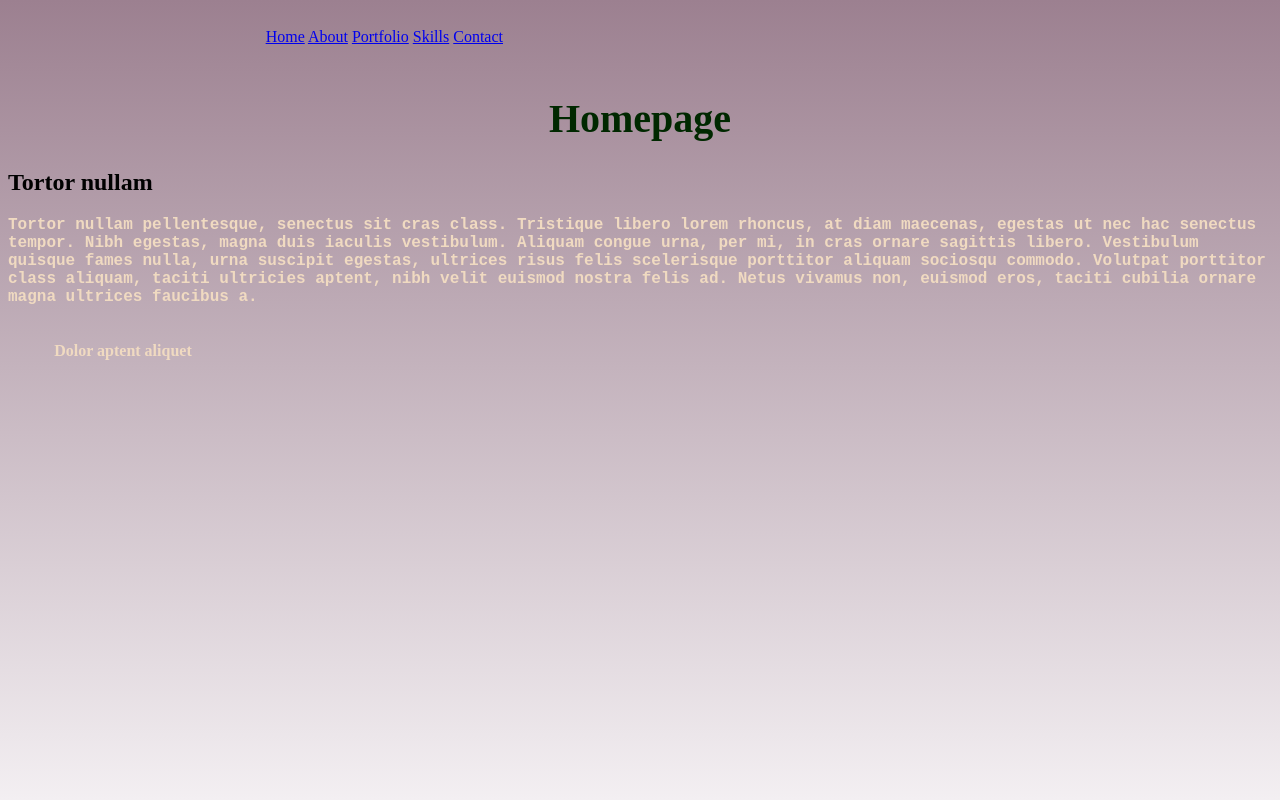
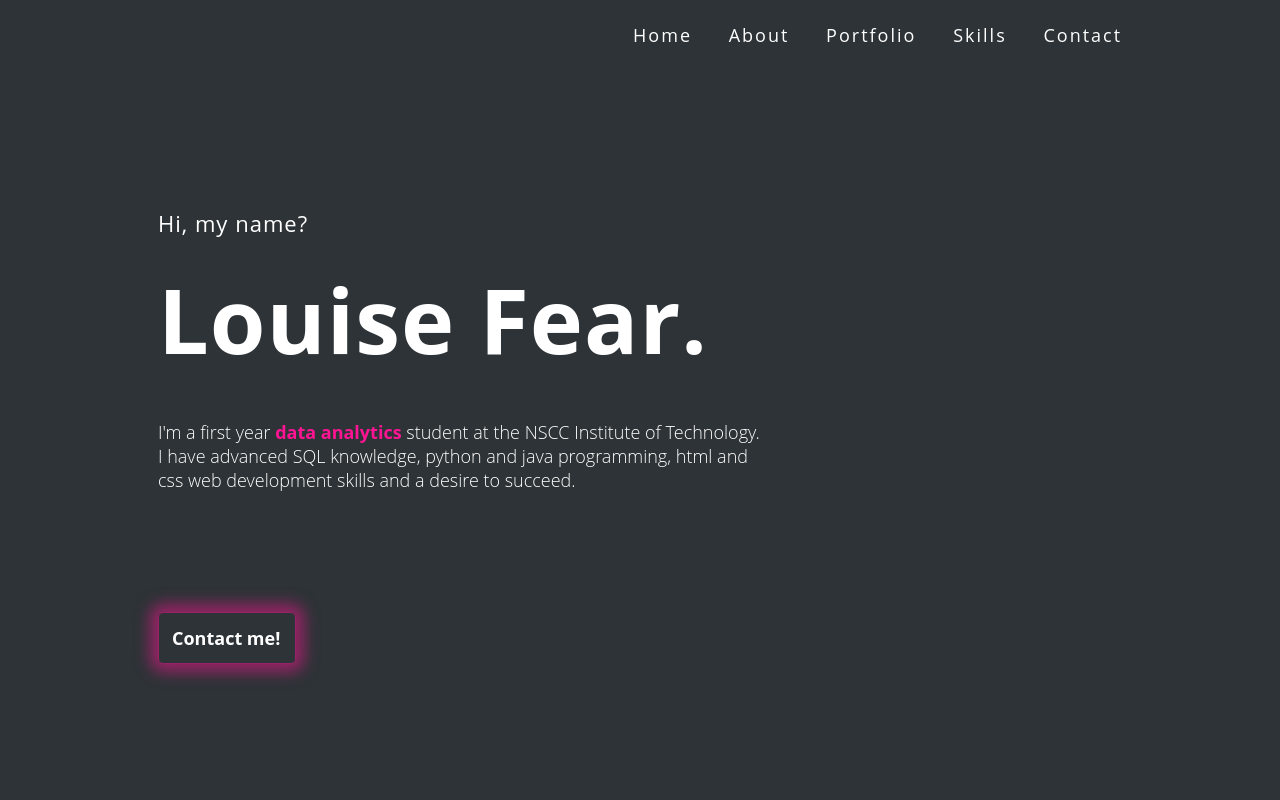
Before and after one commit to Fearlouise/WEBD1000-finalProject, a plain HTML site: page index.html in a window 1280 px wide. Drawn offline with Linux system fonts and the light colour scheme.

Commit message:
Homepage style changes and id organization

```diff
--- a/index.html
+++ b/index.html
@@ -1,8 +1,9 @@
 <DOCTYPE! html>
     <head>
-        <title>Fear's Portfolio</title>
+        <title>Louise Fear</title>
         <link rel="stylesheet" type="text/css" href="portfolio_base.css">
     </head>
+
     <body class="homepageBody">
         <nav>
             <div id = "nav">
@@ -14,14 +15,23 @@
             </div>
         </nav>
 
-        <h1 id ="homepageHeader">Homepage</h1>
+        <section>
+            <article id="intro">
+                <h2> Hi, my name? </h2>
+                <h1>Louise Fear.</h1>
+            </article>
 
-        <section>
-            <h2>Tortor nullam </h2>
-            <p>Tortor nullam pellentesque, senectus sit cras class. Tristique libero lorem rhoncus, at diam maecenas, egestas ut nec hac senectus tempor. Nibh egestas, magna duis iaculis vestibulum. Aliquam congue urna, per mi, in cras ornare sagittis libero. Vestibulum quisque fames nulla, urna suscipit egestas, ultrices risus felis scelerisque porttitor aliquam sociosqu commodo. Volutpat porttitor class aliquam, taciti ultricies aptent, nibh velit euismod nostra felis ad. Netus vivamus non, euismod eros, taciti cubilia ornare magna ultrices faucibus a.</p>
+            <article id="personalInfo">
+                    <p>I'm a first year <strong>data analytics</strong> student at the NSCC Institute of Technology. I have advanced SQL knowledge, python and java programming, html and css web development skills and a desire to succeed.</p>
+            </article>
+
+            <article id="button">
+                <a href = "file:///E:/WEBD1000-3186/Git/Webd1000-finalProject-louiseFear/WEBD1000-finalProject/pageFive.html"><h3>Contact me!</h3></a>
+            </article>
         </section>
+    </body>
 
-        <footer>Dolor aptent aliquet</footer>
+    <footer>
+    </footer>
 
-    </body>
 </html>
--- a/portfolio_base.css
+++ b/portfolio_base.css
@@ -29,39 +29,131 @@ February 02, 2023
 }
 
 body {
-    background: linear-gradient(#9c8090,#f3eff2);
+    background: #2d3337;
     background-size: 100%;
     background-attachment: scroll;
 }
 
 #nav {
-    font-family: 'Open Sans'
-    border-radius: 25px;
-    padding: 20px;
-    width: 475px;
-    height: 20px;
+    font-family: 'Open Sans', Courier, monospace;
+    font-size: 18px;
+    float: right;
     text-align: right;
+    word-spacing: 30px;
+    letter-spacing: 2px;
+    text-decoration: none;
+    margin-top: 15px;
+    margin-right: 150px;
 }
 
-#homepageHeader {
-    font-family: 'Times New Roman', Times, serif;
-    color: #002800;
-    font-size: 40px;
-    text-align: center;
+#nav a:link {
+    text-decoration: none;
+    color: white;
 }
 
-section p {
-    font-family: 'Courier New', Courier, monospace;
-    color: rgba(240,218, 193, 1);
-    font-weight: bolder;
+#nav a:visited {
+    text-decoration: none;
+    color: white;
+}
+
+#nav a:hover {
+    text-decoration: none;
+    color:#ff1493;
+    ;
+}
+
+#nav a:active {
+    text-decoration: none;
+    color: #ff1493;
+}
+
+#intro h1 {
+    font-family: 'Open Sans', Courier, monospace;
+    font-size: 90px;
+    color: white;
+    letter-spacing: 1px;
+    margin-top: 20px;
+    margin-left: 150px;
+    text-align: left;
+    justify-self: left;
+}
+
+#intro h2 {
+    font-family: 'Open Sans', Courier, monospace;
+    font-size: 22;
+    color: white;
+    letter-spacing: 1px;
+    font-weight: 400;
+    padding-top: 200px;
+    margin-left: 150px;
+    text-align: left;
+    justify-self: left;
+}
+
+#personalInfo p{
+    font-family: 'Open Sans', Courier, monospace;
+    font-size: 18;
+    color: white;
+    width: 610px;
+    margin-top: -50px;
+    font-weight: lighter;
+    margin-left: 150px;
+    margin-right: 150px;
+    text-align: left;
+    justify-self: left;
+}
+
+#personalInfo p strong{
+    color: #ff1493;
+}
+
+#button h3 {
+    font-family: 'Open Sans', Courier, monospace;
+    font-size: 18;
+    font-weight: bold;
+    width: 110px;
+    margin-left: 150px;
+    text-align: left;
+    justify-content: center;
+    margin-top: 120px;
+    border: 1px;
+    border-style: solid;
+    border-color: rgba(255,20,147,50%);
+    box-shadow: 0px 0px 15px 8px rgba(255,20,147,50%);
+    border-radius:5px;
+    padding-top: 13px;
+    padding-bottom: 13px;
+    padding-left: 13px;
+    padding-right: 13px;
+}
+
+#button a:link {
+    text-decoration: none;
+    color: white;
+}
+
+#button a:visited {
+    text-decoration: none;
+    color: white;
+}
+
+#button a:hover {
+    text-decoration: none;
+    color:#ff1493;
+    ;
+}
+
+#button a:active {
+    text-decoration: none;
+    color: #ff1493;
 }
 
 footer {
-    color: rgba(240,218, 193, 1);
-    font-weight: bold;
+    width: 100%;
+    right: 0;
+    left: 0;
+    padding-top: 10px;
+    position: fixed;
+    bottom: 0;
     text-align: center;
-    border-radius: 25px;
-    padding: 20px;
-    width: 190px;
-    height: 20px;
 }
```
Also changed, not shown: pageFive.html (+9 -7 lines), pageFour.html (+10 -7 lines), pageThree.html (+10 -7 lines), pageTwo.html (+10 -7 lines).
